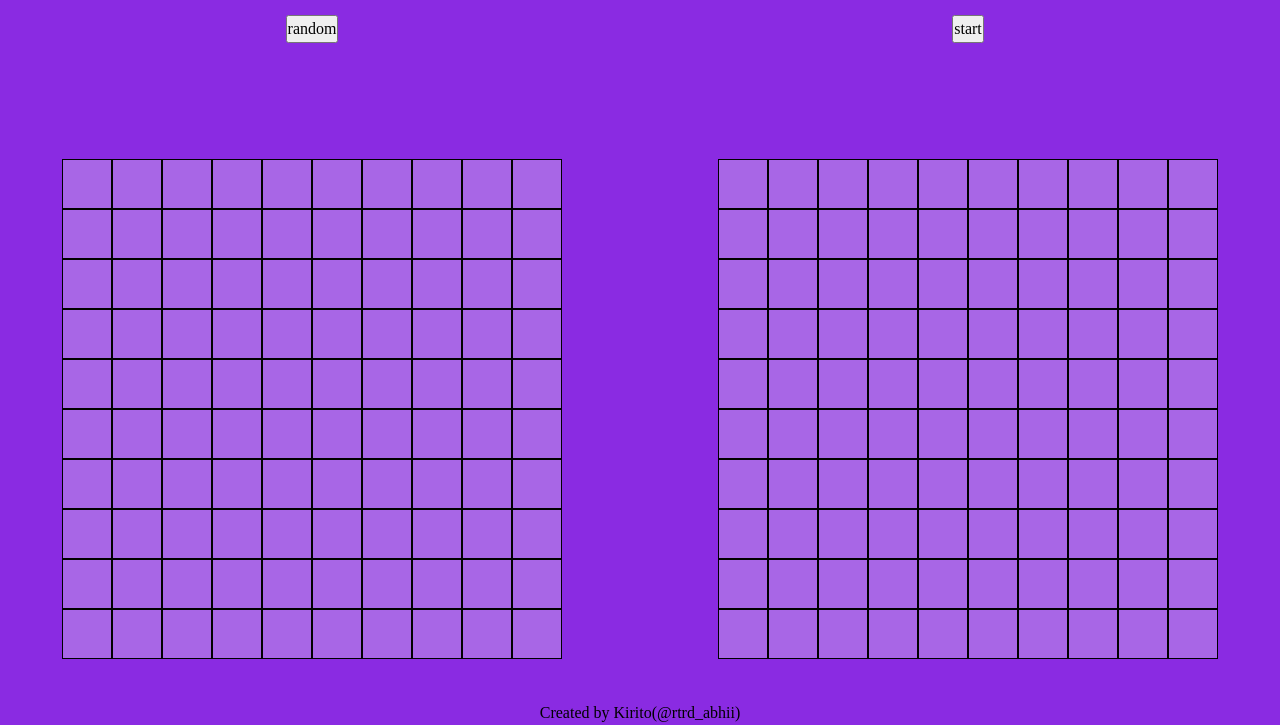
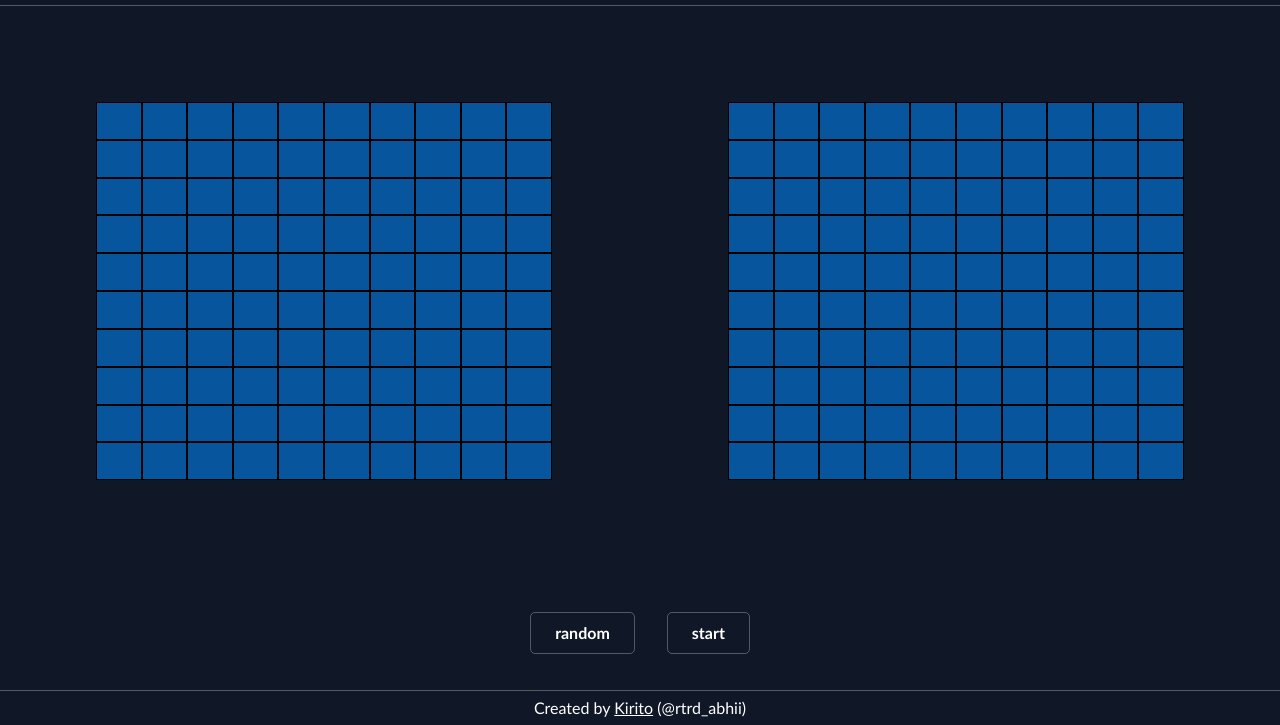
Before and after one commit to Kirito-exe/Battleship, a website built with webpack: page src/template.html in a window 1280 px wide. Shown: the part 75-800 px from the top of the page. Built offline with nearby package versions, Linux system fonts and the light colour scheme.

Commit message:
feat: style changes

```diff
--- a/src/modules/DOM.js
+++ b/src/modules/DOM.js
@@ -9,6 +9,7 @@ export function createBoard(player) {
       board.appendChild(cell);
       cell.dataset.x = j;
       cell.dataset.y = i;
+      cell.className = "cell";
       cell.addEventListener("click", () => {
         player.board.receiveAttack([j, i]);
         cell.disabled = true;
@@ -31,7 +32,7 @@ function isSunkDisplay(board, player) {
   const sunkenShips = player.board.shipStatus();
   allCells.forEach((cell) => {
     if (sunkenShips.includes(cell.dataset.ship)) {
-      cell.style.backgroundColor = "yellow";
+      cell.style.backgroundColor = " rgb(0, 66, 0)";
     }
   });
 }
@@ -55,6 +56,7 @@ export function enableBoard(player) {
       const cells = board.querySelectorAll("button");
       cells.forEach((cell) => {
         cell.disabled = false;
+        cell.className = "cell";
         if (player.board.board[cell.dataset.y][cell.dataset.x].hitStatus) {
           cell.disabled = true;
           if (
--- a/src/modules/gameController.js
+++ b/src/modules/gameController.js
@@ -7,14 +7,17 @@ import {
   renderBoard,
 } from "./DOM.js";
 export function gameController() {
+  const buttons = document.querySelector(".buttons");
   const container = document.querySelector(".container");
   const random = document.createElement("button");
   const start = document.createElement("button");
+  buttons.textContent = "";
   start.textContent = "start";
   container.textContent = "";
   random.textContent = "random";
-  container.appendChild(random);
-  container.appendChild(start);
+  buttons.appendChild(random);
+  buttons.appendChild(start);
+
   const comp = new computer("computer");
   const p1 = new realPlayer("player1");
   createBoard(p1);
--- a/src/style.css
+++ b/src/style.css
@@ -1,42 +1,83 @@
 body {
   min-height: 100vh;
-  background-color: blueviolet;
+  background-color: #101828;
   height: 100%;
   display: grid;
-  grid-template-rows: min-content 1fr min-content;
+  grid-template-rows: min-content 5fr 1fr min-content;
+  align-items: center;
+  font-family: "Gill Sans", "Gill Sans MT", Calibri, "Trebuchet MS", sans-serif;
 }
 .header {
   display: flex;
   justify-content: space-evenly;
+  border-bottom: 0.3px solid rgba(255, 255, 255, 0.279);
+  padding: 1em;
+  background-color: #101828;
+  color: white;
 }
 .footer {
   display: grid;
   place-items: center;
+  color: white;
+  border-top: 0.3px solid rgba(255, 255, 255, 0.279);
+  padding: 0.3em;
 }
+
 .container {
   display: grid;
   grid-template-columns: 1fr 1fr;
-  align-items: center;
-  justify-items: center;
-  gap: 2em;
+  align-items: stretch;
+  justify-items: stretch;
+  gap: 5em;
+  align-self: stretch;
+  padding: 3em;
+  min-width: 40%;
 }
 .board {
   display: grid;
-  grid-template-columns: repeat(10, 50px);
-  grid-template-rows: repeat(10, 50px);
+  grid-template-columns: repeat(10, 1fr);
+  grid-template-rows: repeat(10, 1fr);
+  padding: 3em;
 }
-.board button {
+.hit {
+  background-color: #152035;
+}
+.cell {
+  background-color: #07569d;
   border: 1px solid black;
 }
-.board button:hover {
-  background-color: blue;
-}
-.hit {
-  background-color: orange;
-}
-.cell {
-  background-color: white;
+.cell:enabled:hover {
+  background-color: #ff0033;
 }
 .hasShip {
   background-color: green;
 }
+.buttons {
+  display: flex;
+  gap: 2em;
+  width: 100%;
+  justify-content: center;
+}
+.buttons button,
+.header button {
+  padding: 0.5em 1.5em;
+  background: none;
+  border: 0.3px solid rgba(255, 255, 255, 0.279);
+  color: white;
+  font-weight: bold;
+  border-radius: 5px;
+}
+.buttons button:hover,
+.header button:hover {
+  background-color: white;
+  color: #101828;
+}
+a {
+  color: white;
+}
+.buttons button:disabled {
+  opacity: 0.6;
+}
+.buttons button:hover {
+  background: none;
+}
--- a/src/template.html
+++ b/src/template.html
@@ -11,11 +11,14 @@
         <button>Reset</button>
     </div>
     <div class="container">
-        <button>random</button>
+
+
+    </div>
+    <div class="buttons">
 
     </div>
     <div class="footer">
-        <div>Created by Kirito(@rtrd_abhii)</div>
+        <div>Created by <a href="https://github.com/Kirito-exe">Kirito</a>  (@rtrd_abhii)</div>
     </div>
 </body>
 </html>
```
